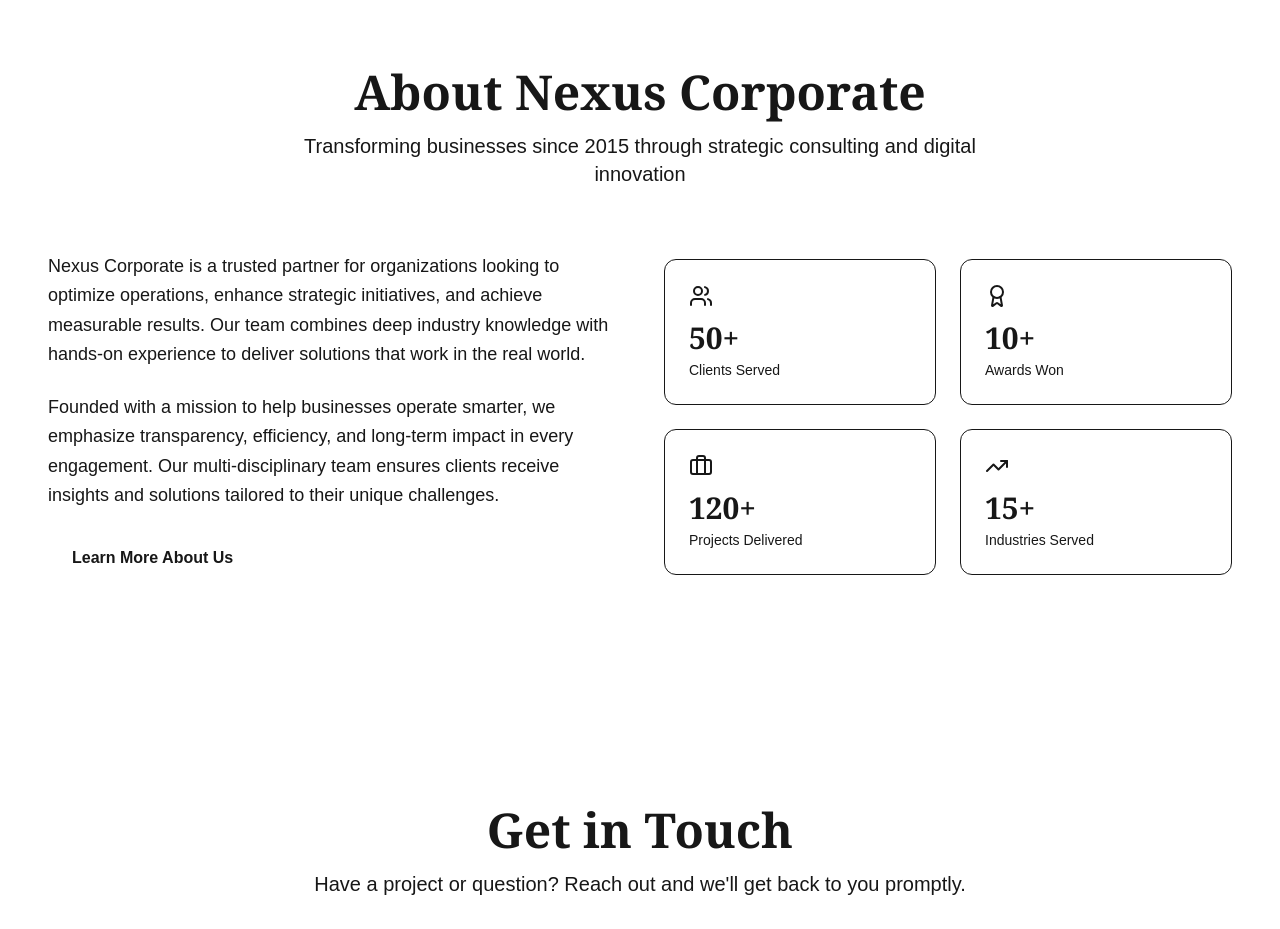
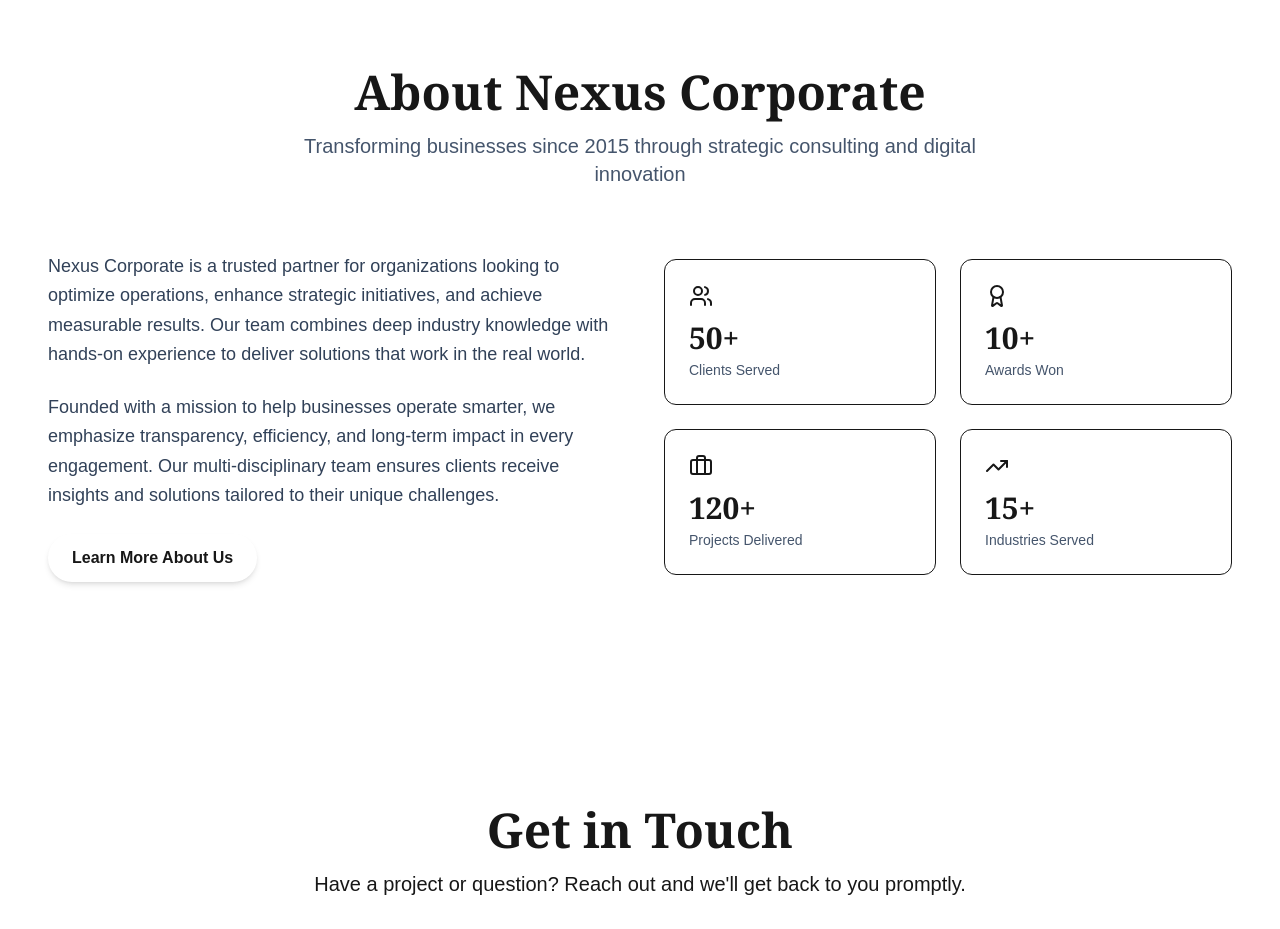
Before and after one commit to primyst/nexus, a Next.js app in the folder my-app/: page / in a window 1280 px wide. Shown: the part 3140-4069 px from the top of the page. Built offline with nearby package versions, Linux system fonts and the light colour scheme.

Commit message:
Update About.tsx

```diff
--- a/my-app/components/About.tsx
+++ b/my-app/components/About.tsx
@@ -8,10 +8,10 @@ export default function About() {
       <div className="max-w-7xl mx-auto">
         {/* Header */}
         <div className="text-center mb-16 animate-fade-in-up">
-          <h2 className="text-4xl md:text-5xl font-bold text-navy mb-4 font-serif">
+          <h2 className="text-4xl md:text-5xl font-bold text-navy mb-4 font-serif animate-slide-down">
             About Nexus Corporate
           </h2>
-          <p className="text-xl text-light max-w-2xl mx-auto">
+          <p className="text-xl text-slate-600 max-w-2xl mx-auto animate-fade-in" style={{ animationDelay: '0.1s' }}>
             Transforming businesses since 2015 through strategic consulting and digital innovation
           </p>
         </div>
@@ -19,28 +19,28 @@ export default function About() {
         {/* Content Grid */}
         <div className="grid md:grid-cols-2 gap-12 items-center mb-16">
           {/* Left - Text */}
-          <div className="space-y-6 animate-fade-in-up">
-            <p className="text-lg text-dark leading-relaxed">
+          <div className="space-y-6 animate-fade-in-left">
+            <p className="text-lg text-slate-700 leading-relaxed">
               Nexus Corporate is a trusted partner for organizations looking to optimize operations, enhance strategic initiatives, and achieve measurable results. Our team combines deep industry knowledge with hands-on experience to deliver solutions that work in the real world.
             </p>
 
-            <p className="text-lg text-dark leading-relaxed">
+            <p className="text-lg text-slate-700 leading-relaxed">
               Founded with a mission to help businesses operate smarter, we emphasize transparency, efficiency, and long-term impact in every engagement. Our multi-disciplinary team ensures clients receive insights and solutions tailored to their unique challenges.
             </p>
 
             <Link href="/about">
-              <button className="bg-gold text-navy px-6 py-3 rounded-full font-semibold hover:bg-opacity-90 transition-all duration-300">
+              <button className="bg-gold text-navy px-6 py-3 rounded-full font-semibold hover:bg-opacity-90 transition-all duration-300 transform hover:scale-105 active:scale-95 shadow-md hover:shadow-lg">
                 Learn More About Us
               </button>
             </Link>
           </div>
 
           {/* Right - Stats */}
-          <div className="grid grid-cols-2 gap-6 animate-fade-in" style={{ animationDelay: '0.2s' }}>
-            <StatBox icon={<Users size={24} />} value="50+" label="Clients Served" />
-            <StatBox icon={<Award size={24} />} value="10+" label="Awards Won" />
-            <StatBox icon={<Briefcase size={24} />} value="120+" label="Projects Delivered" />
-            <StatBox icon={<TrendingUp size={24} />} value="15+" label="Industries Served" />
+          <div className="grid grid-cols-2 gap-6 animate-fade-in-right" style={{ animationDelay: '0.2s' }}>
+            <StatBox icon={<Users size={24} />} value="50+" label="Clients Served" delay={0} />
+            <StatBox icon={<Award size={24} />} value="10+" label="Awards Won" delay={0.1} />
+            <StatBox icon={<Briefcase size={24} />} value="120+" label="Projects Delivered" delay={0.2} />
+            <StatBox icon={<TrendingUp size={24} />} value="15+" label="Industries Served" delay={0.3} />
           </div>
         </div>
       </div>
@@ -48,12 +48,15 @@ export default function About() {
   );
 }
 
-function StatBox({ icon, value, label }: { icon: React.ReactNode; value: string; label: string }) {
+function StatBox({ icon, value, label, delay }: { icon: React.ReactNode; value: string; label: string; delay: number }) {
   return (
-    <div className="bg-cream rounded-xl p-6 border border-gold/10 hover:border-gold/30 transition-all duration-300">
-      <div className="text-gold mb-3">{icon}</div>
+    <div
+      className="bg-cream rounded-xl p-6 border border-gold/20 hover:border-gold/60 transition-all duration-300 transform hover:scale-105 hover:shadow-lg animate-scale-in"
+      style={{ animationDelay: `${delay}s` }}
+    >
+      <div className="text-gold mb-3 transform group-hover:scale-110 transition-transform duration-300">{icon}</div>
       <div className="text-3xl font-bold text-navy font-serif mb-1">{value}</div>
-      <div className="text-sm text-light">{label}</div>
+      <div className="text-sm text-slate-600">{label}</div>
     </div>
   );
 }
```
